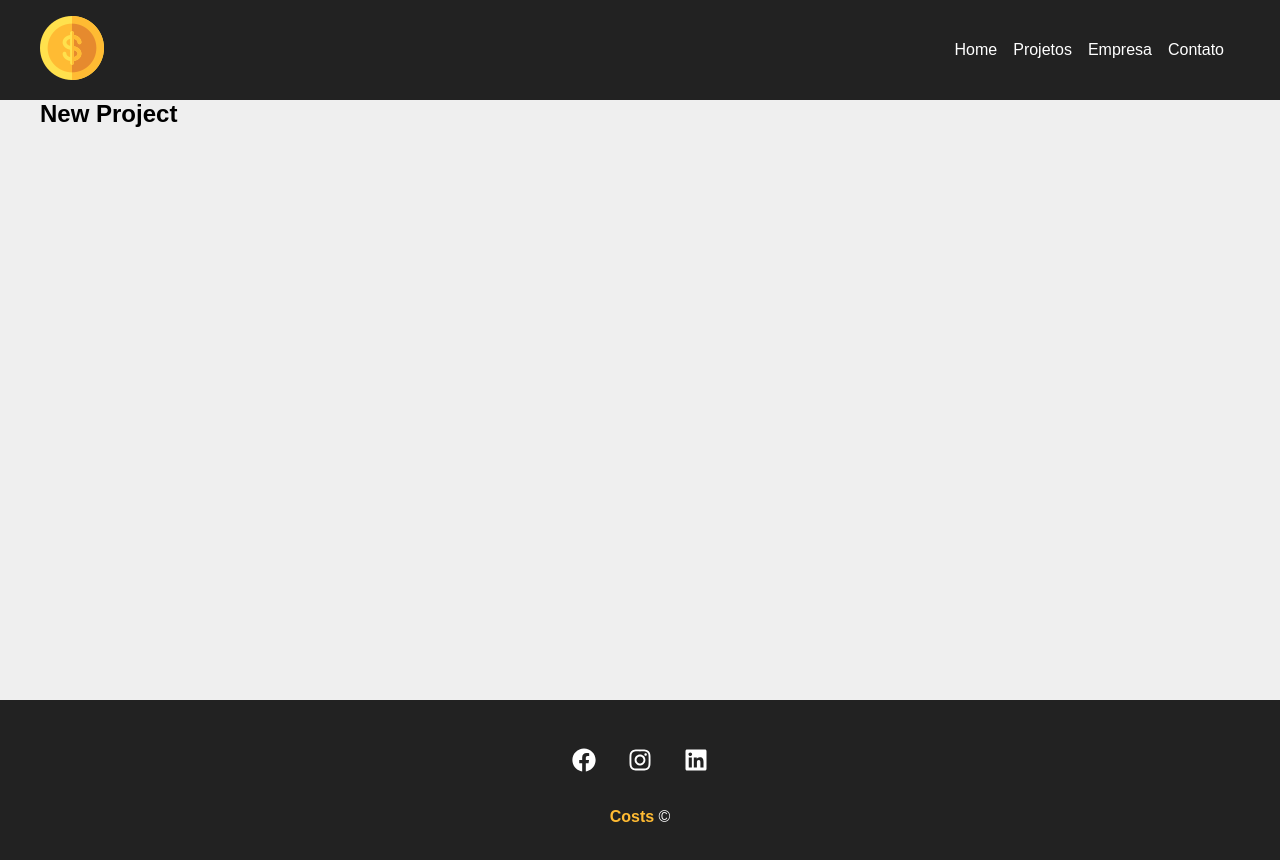
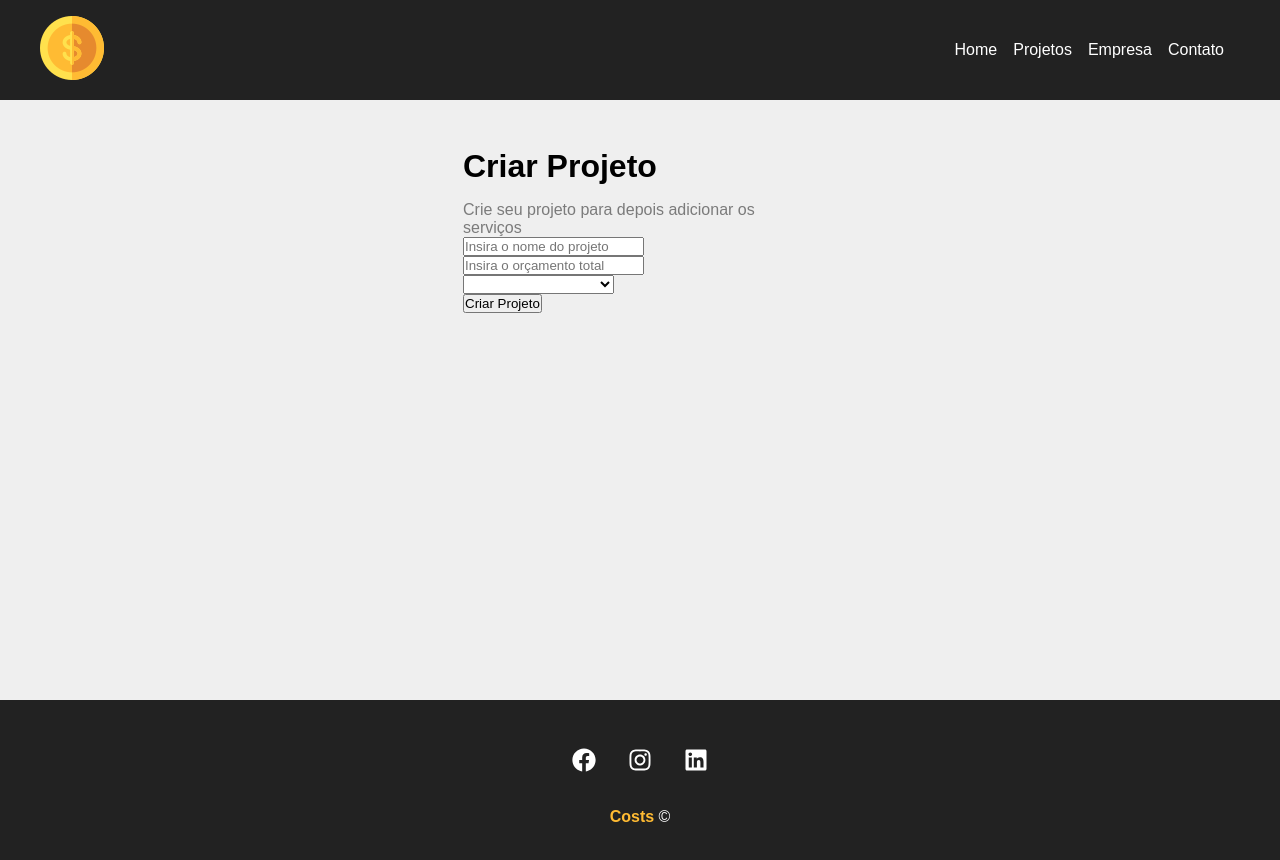
Before and after one commit to klaercio/React-Costs, a JavaScript app: page /NewProject in a window 1280 px wide. Shown: the top 860 px of the page. Built offline with nearby package versions, Linux system fonts and the light colour scheme; the HTML template or start-up script is replaced by a standard one.

Commit message:
Html da pagina criar projeto finalizado

```diff
--- a/src/App.js
+++ b/src/App.js
@@ -1,4 +1,4 @@
-import {BrowserRouter as Router, Routes, Route, Link} from 'react-router-dom';
+import {BrowserRouter as Router, Routes, Route} from 'react-router-dom';
 import Home from './components/Pages/Home.js';
 import Contact from './components/Pages/Contact.js';
 import Company from './components/Pages/Company.js';
--- a/src/components/Pages/NewProject.js
+++ b/src/components/Pages/NewProject.js
@@ -1,5 +1,12 @@
+import ProjectForm from '../project/ProjectForm.js'
+import styles from './NewProject.module.css'
+
 export default function NewProject() {
     return <>
-        <h2>New Project</h2>
+        <div className={styles.newProject__container}>
+            <h1>Criar Projeto</h1>
+            <p>Crie seu projeto para depois adicionar os serviços</p>
+            <ProjectForm/>
+        </div>
     </>
 }
--- /dev/null
+++ b/src/components/Pages/NewProject.module.css
@@ -0,0 +1,13 @@
+.newProject__container {
+    width: 450px;
+    margin: 0 auto;
+    padding: 3em;
+}
+
+.newProject__container h1 {
+    margin-bottom: .5em;
+}
+
+.newProject__container p {
+    color: #7b7b7b;
+}
--- /dev/null
+++ b/src/components/project/ProjectForm.js
@@ -0,0 +1,20 @@
+export default function ProjectForm() {
+    return <>
+        <form>
+            <div>
+               <input type="text" placeholder="Insira o nome do projeto"></input>
+            </div>
+            <div>
+                <input type="number" placeholder="Insira o orçamento total"></input>
+            </div>
+            <div>
+                <select name="category_id" placeholder="seleciona a categoria">
+                    <option disabled>Selecione a categoria</option>
+                </select>
+            </div>
+            <div>
+                <input type="submit" value="Criar Projeto"/>
+            </div>
+        </form>
+    </>
+}
```
